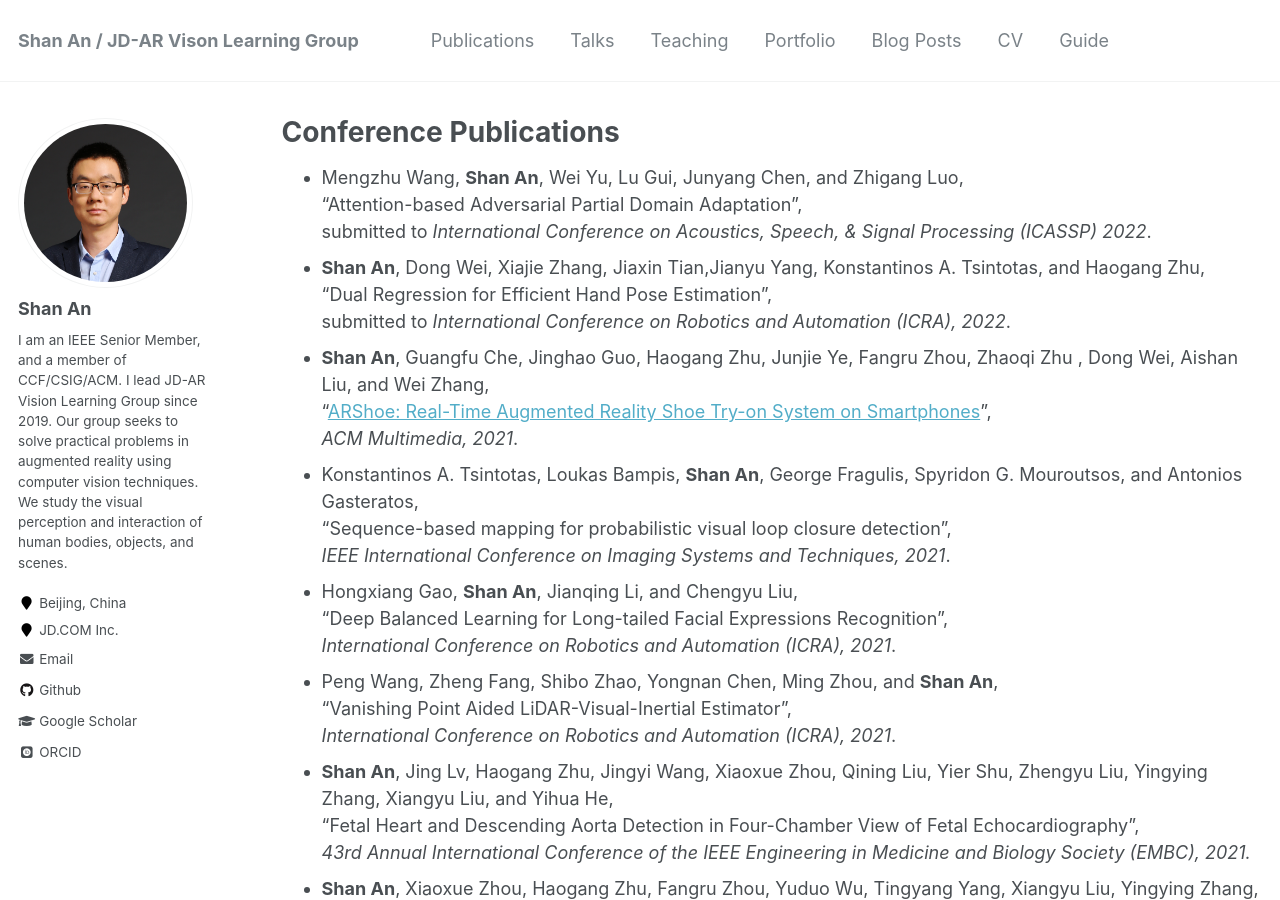
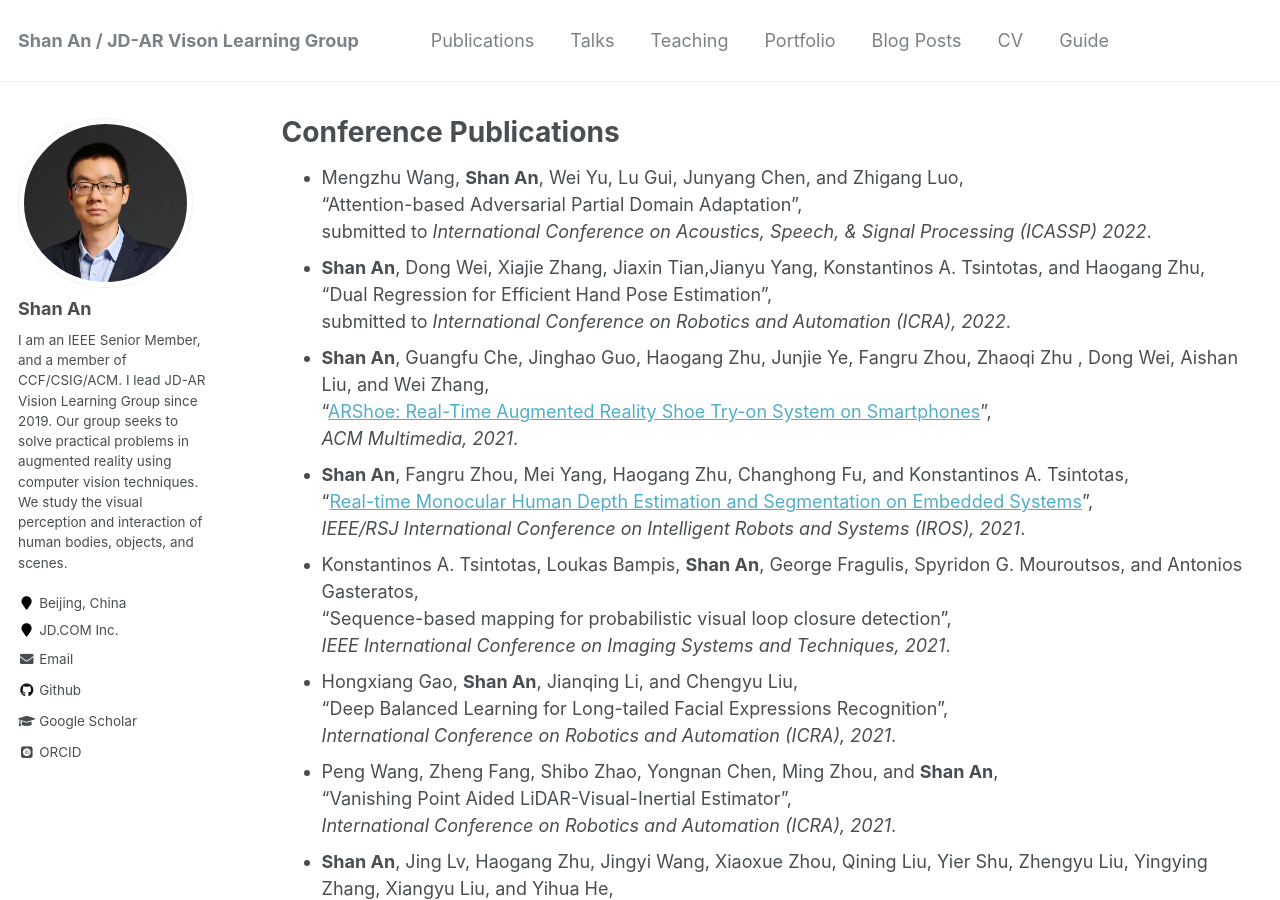
Before and after one commit to anshan-XR-ROB/anshan-XR-ROB.github.io, a Jekyll site: the page built from _publications/Conference Publications.md, in a window 1280 px wide and 900 px high. Built offline with Jekyll 4.4.1, drawn with Linux system fonts in a browser that asks for light colours; some web fonts are replaced.

Commit message:
Update Conference Publications.md

```diff
--- a/_publications/Conference Publications.md
+++ b/_publications/Conference Publications.md
@@ -15,6 +15,9 @@ redirect_from:
 * **Shan An**, Guangfu Che, Jinghao Guo, Haogang Zhu, Junjie Ye, Fangru Zhou, Zhaoqi Zhu , Dong Wei, Aishan Liu, and Wei Zhang,
 “[ARShoe: Real-Time Augmented Reality Shoe Try-on System on Smartphones](https://arxiv.org/abs/2108.10515v1)”,
   *ACM Multimedia, 2021*.
+*  **Shan An**, Fangru Zhou, Mei Yang, Haogang Zhu, Changhong Fu, and Konstantinos A. Tsintotas,
+ “[Real-time Monocular Human Depth Estimation and Segmentation on Embedded Systems](https://arxiv.org/abs/2108.10506v1)”,
+*IEEE/RSJ International Conference on Intelligent Robots and Systems (IROS), 2021*.
 * Konstantinos A. Tsintotas, Loukas Bampis, **Shan An**, George Fragulis, Spyridon G. Mouroutsos, and Antonios Gasteratos,
  “Sequence-based mapping for probabilistic visual loop closure detection”,
  *IEEE International Conference on Imaging Systems and Techniques, 2021*.
```
